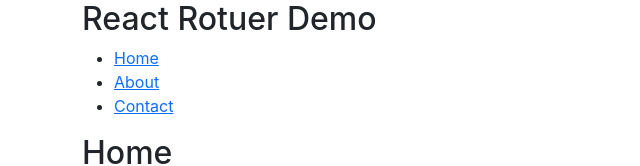
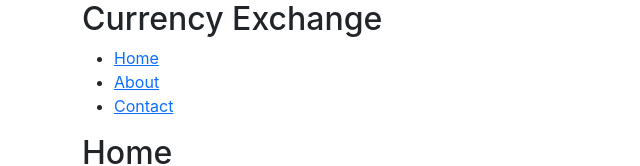
Before and after one commit to bear22309/currency-exchange, a React (Create React App) app: page / in a window 1280 px wide. Shown: the top 166 px of the page, without its empty margins (0-640 px from the left). Built offline with nearby package versions, Linux system fonts and the light colour scheme.

Commit message:
update title

```diff
--- a/src/App.js
+++ b/src/App.js
@@ -18,7 +18,7 @@ const App = () => {
   return (
     <Router>
       <div className="container">
-        <h2>React Rotuer Demo</h2>
+        <h2>Currency Exchange</h2>
         <nav>
           <ul>
             <li>
```
